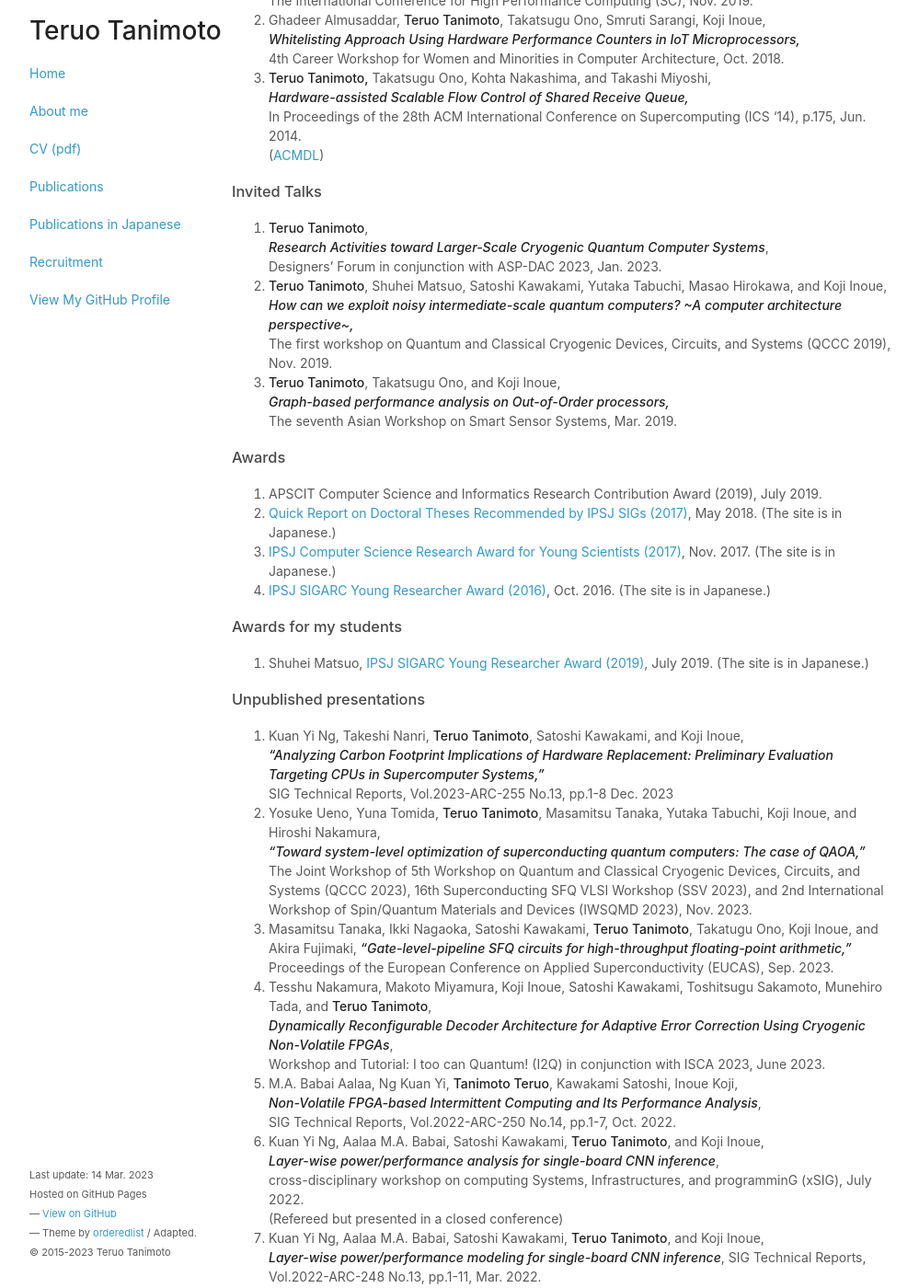
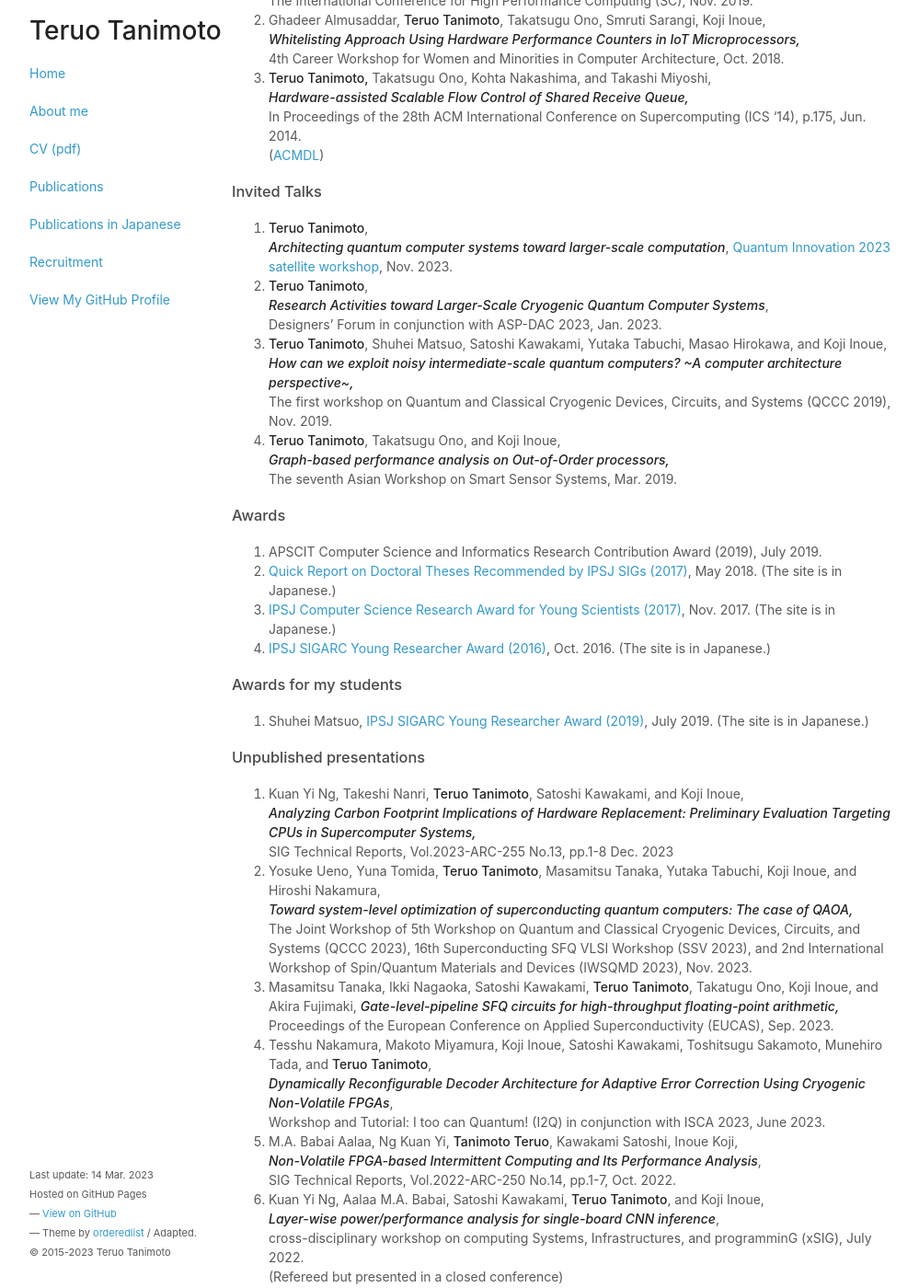
Before and after one commit to teruo41/teruo41.github.io, a Jekyll site: the page built from pubse.md, in a window 1280 px wide and 1400 px high, scrolled down 3139 px. Shown: the whole window at 92% size, without its empty margins (138-1137 px from the left). Built offline with Jekyll 4.4.1, drawn with Linux system fonts in a browser that asks for light colours.

Commit message:
Update pubse.md

```diff
--- a/pubse.md
+++ b/pubse.md
@@ -166,6 +166,10 @@ title: Publications
 ### Invited Talks
 
 0. __Teruo Tanimoto__,
+   ***Architecting quantum computer systems toward larger-scale computation***,
+   [Quantum Innovation 2023 satellite workshop](https://qi2023satellite.github.io/), Nov. 2023.
+
+0. __Teruo Tanimoto__,
    ***Research Activities toward Larger-Scale Cryogenic Quantum Computer Systems***,
    Designers' Forum in conjunction with ASP-DAC 2023, Jan. 2023.
 
@@ -194,15 +198,15 @@ title: Publications
 ### Unpublished presentations
 
 0. Kuan Yi Ng, Takeshi Nanri, __Teruo Tanimoto__, Satoshi Kawakami, and Koji Inoue,
-   ***"Analyzing Carbon Footprint Implications of Hardware Replacement: Preliminary Evaluation Targeting CPUs in Supercomputer Systems,"***
+   ***Analyzing Carbon Footprint Implications of Hardware Replacement: Preliminary Evaluation Targeting CPUs in Supercomputer Systems,***
    SIG Technical Reports, Vol.2023-ARC-255 No.13, pp.1-8 Dec. 2023
 
 0. Yosuke Ueno, Yuna Tomida, __Teruo Tanimoto__, Masamitsu Tanaka, Yutaka Tabuchi, Koji Inoue, and Hiroshi Nakamura,
-   ***“Toward system-level optimization of superconducting quantum computers: The case of QAOA,”***
+   ***Toward system-level optimization of superconducting quantum computers: The case of QAOA,***
    The Joint Workshop of 5th Workshop on Quantum and Classical Cryogenic Devices, Circuits, and Systems (QCCC 2023), 16th Superconducting SFQ VLSI Workshop (SSV 2023), and 2nd International Workshop of Spin/Quantum Materials and Devices (IWSQMD 2023), Nov. 2023.
 
 0. Masamitsu Tanaka, Ikki Nagaoka, Satoshi Kawakami, __Teruo Tanimoto__, Takatugu Ono, Koji Inoue, and Akira Fujimaki,
-   ***“Gate-level-pipeline SFQ circuits for high-throughput floating-point arithmetic,”***
+   ***Gate-level-pipeline SFQ circuits for high-throughput floating-point arithmetic,***
    Proceedings of the European Conference on Applied Superconductivity (EUCAS), Sep. 2023.
 
 0. Tesshu Nakamura, Makoto Miyamura, Koji Inoue, Satoshi Kawakami, Toshitsugu Sakamoto, Munehiro Tada, and __Teruo Tanimoto__,
```
